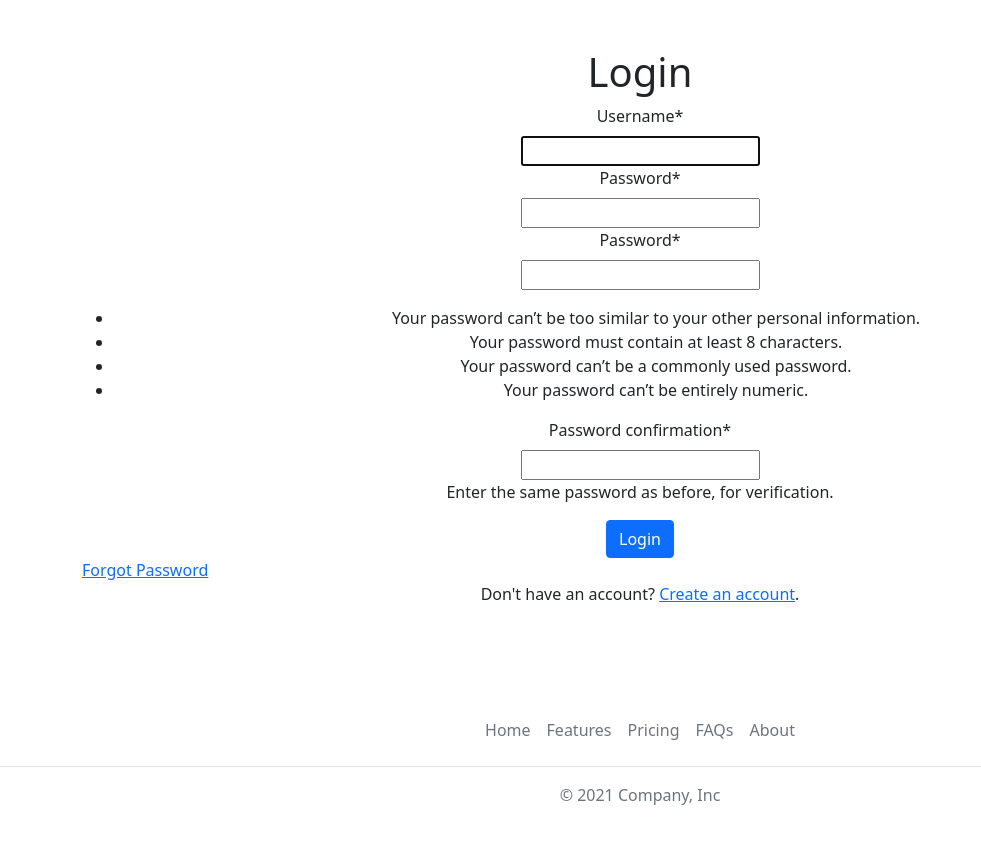
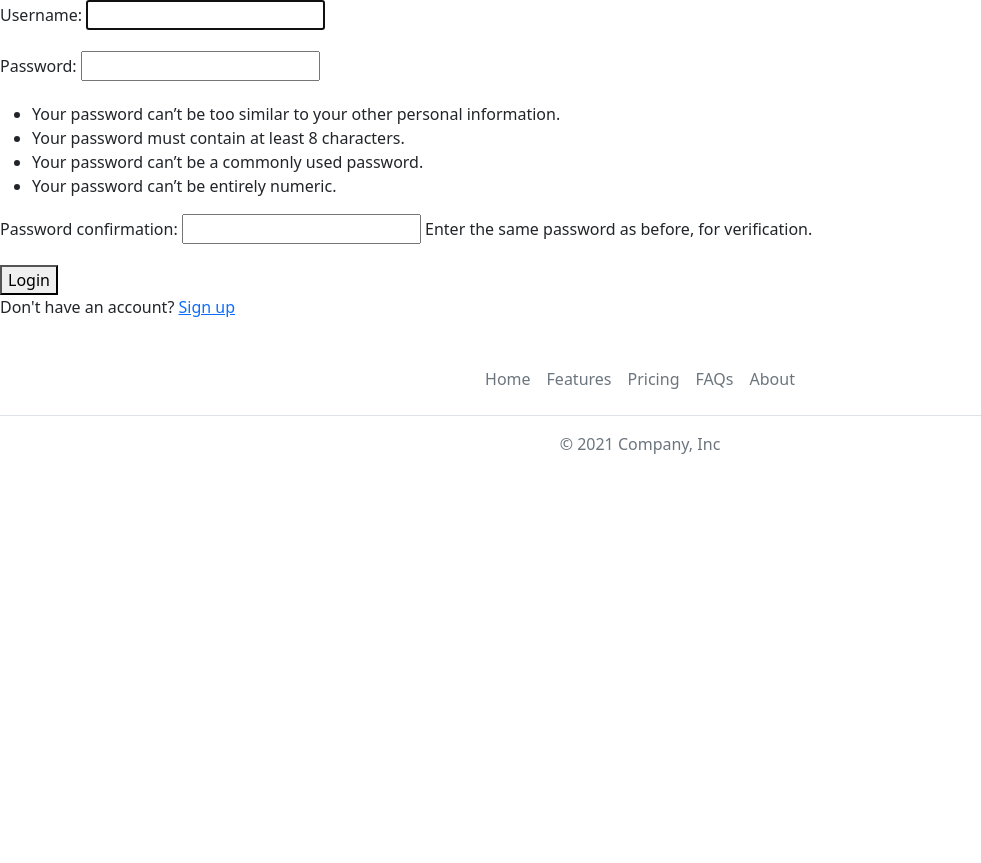
Before and after one commit to Marsh-sudo/Mealplanner, a Django app: page /login in a window 1280 px wide. Shown: the whole page, without its empty margins (0-981 px from the left). After the commit the page ends 454 px from the top, so only its background shows below. Run offline with Django 4.2, Linux system fonts and the light colour scheme; parts of the project's set-up code (start-up, migrations or seed data) failed here and were passed over; some libraries are stand-ins or nearby versions.

Commit message:
alter login functionality

```diff
--- a/food/forms.py
+++ b/food/forms.py
@@ -1,12 +1,15 @@
 from django import forms
 from .models import User
 from django.contrib.auth.forms import UserCreationForm
+
+passwordInputWidget = {'password':forms.PasswordInput()}
 
 class SignUpForm(UserCreationForm):
 
     class Meta:
         model = User
         fields = ('username','email')
+        widgets = [passwordInputWidget]
 
         USERNAME_FIELD = 'username'
 
@@ -21,4 +24,5 @@
 class LoginUserForm(UserCreationForm):
     class Meta:
         model = User
-        fields = ['username','password']
+        fields = ['username']
+        widgets = [passwordInputWidget]
--- a/food/models.py
+++ b/food/models.py
@@ -7,7 +7,7 @@
     username = models.CharField(max_length=100,unique=True)
     email = models.CharField(max_length=90)
     bio = models.TextField(max_length=100,blank=True)
-    password = models.CharField(max_length=10)
+    password = models.CharField(max_length=150)
     profile_pic = models.ImageField(upload_to='images/')
 
     USERNAME_FIELD = 'username'
--- a/food/templates/login.html
+++ b/food/templates/login.html
@@ -14,15 +14,11 @@
 
 <!--Login-->
 
-<div class="container py-5">
-  <h1 class="text-center">Login</h1>
-  <form method="POST" action="{% url 'login' %}" class="text-center">
-    {% csrf_token %}
-    {{ login_form|crispy }}
-    <button class="btn btn-primary" type="submit">Login</button>
-  </form>
-  <a href="/password_reset">Forgot Password</a>
-  <p class="text-center">Don't have an account? <a href="/signup">Create an account</a>.</p>
-</div>
+<form method="post">
+  {% csrf_token %}
+  {{ login_form.as_p }}
+  <button type="submit">Login</button>
+  <div>Don't have an account? <a href="/signup">Sign up</a>
+ </form>
 
 {% endblock %}
--- a/food/urls.py
+++ b/food/urls.py
@@ -4,7 +4,7 @@
 urlpatterns=[
     path("",views.home,name="home"),
     path('signup/', views.signup, name='signup'),
-    path('login',views.login_request,name="login"),
+    path('login',views.login,name="login"),
     path("search/",views.search,name="search"),
     path("wines",views.wines,name="wines"),
     path("wineSearch/",views.wines_pairing,name="wineSearch")
--- a/food/views.py
+++ b/food/views.py
@@ -8,39 +8,82 @@
 from django.contrib.auth import login, logout, authenticate
 from .forms import SignUpForm,LoginUserForm
 from django.contrib import messages
+from .models import User
 
 # Create your views here.
+# def signup(request):
+# 	if request.method == "POST":
+# 		form = SignUpForm(request.POST)
+# 		if form.is_valid():
+# 			user = form.save()
+# 			login(request, user)
+# 			messages.success(request, "Registration successful." )
+# 			return redirect("login")
+# 		messages.error(request, "Unsuccessful registration. Invalid information.")
+# 	form = SignUpForm()
+# 	return render (request=request, template_name="signup.html", context={"register_form":form})
+
+
 def signup(request):
+	form = SignUpForm()
+	success = None
 	if request.method == "POST":
 		form = SignUpForm(request.POST)
-		if form.is_valid():
-			user = form.save()
-			login(request, user)
-			messages.success(request, "Registration successful." )
+		if form .is_valid():
+			new_user = form.save(commit=False)
+			new_user.save()
 			return redirect("login")
-		messages.error(request, "Unsuccessful registration. Invalid information.")
-	form = SignUpForm()
-	return render (request=request, template_name="signup.html", context={"register_form":form})
+		if User.objects.filter(username=request.POST['username']).exists():
+			error = "This username already exists"
+			return render(request,"signup.html",{'form':form,"error":error})
+
+		if User.objects.filter(email=request.POST['email']).exists():
+			error = "This email is already taken"
+			return render(request,"signup.html",{'form':form,"error":error})
+
+	return render(request,"signup.html",{'form':form})
 
 
-def login_request(request):
+def login(request):
 	if request.method == "POST":
-		form = LoginUserForm(request, data=request.POST)
+		form = LoginUserForm(request.POST)
 		if form.is_valid():
-			username = form.cleaned_data.get('username')
-			password = form.cleaned_data.get('password')
-			user = authenticate(username=username, password=password)
+			username = request.GET.get('username')
+			password = request.GET.get('password')
+			user = authenticate(username=username,password=password)
 			if user is not None:
-				login(request, user)
-				messages.info(request, f"You are now logged in as {username}.")
+				login(request,user)
 				print(user)
 				return redirect("home")
 			else:
-				messages.error(request,"Invalid username or password.")
-		else:
-			messages.error(request,"Invalid username or password.")
+				messages.error(request,"Invalid username")
+
 	form = LoginUserForm()
-	return render(request=request, template_name="login.html", context={"login_form":form})
+
+	return render(request,"login.html",{"login_form":form})
+
+def get_user(request):
+	return User.objects.get(id=request.session['user_id'])
+
+
+# def login_request(request):
+# 	if request.method == "POST":
+# 		form = LoginUserForm(request.POST)
+# 		if form.is_valid():
+# 			password = request.GET.get('username','')
+# 			username = request.GET.get('username','')
+# 			user = authenticate(username=username,password=password)
+# 			if user is not None:
+# 				login(request, user)
+# 				messages.info(request, f"You are now logged in as {username}.")
+# 				print(user)
+# 				return redirect("home")
+# 			else:
+# 				messages.error(request,"Invalid username or password.")
+# 		else:
+# 			messages.error(request,"Invalid username or password.")
+# 	form = LoginUserForm()
+# 	return render(request=request, template_name="login.html", context={"login_form":form})
 
 # def signup(request):
 #     if request.method == "POST":
@@ -76,10 +119,10 @@
 
 @login_required(login_url='login')
 def home(request):
-    food = get_random()
-    random_food = random.randrange(0, 3)
-    recipe = food['recipes'][random_food]
-    return render(request,'index.html',{"recipe":recipe})
+    # food = get_random()
+    # random_food = random.randrange(0, 3)
+    # recipe = food['recipes'][random_food]
+    return render(request,'index.html')
 
 def wines(request):
     return render(request,'wine.html')
```
Also changed, not shown: food/templates/index.html (+7 -0 lines), food/templates/signup.html (+7 -1 lines), food/migrations/0006_alter_user_password.py (added), food/migrations/0007_alter_user_password.py (added).
